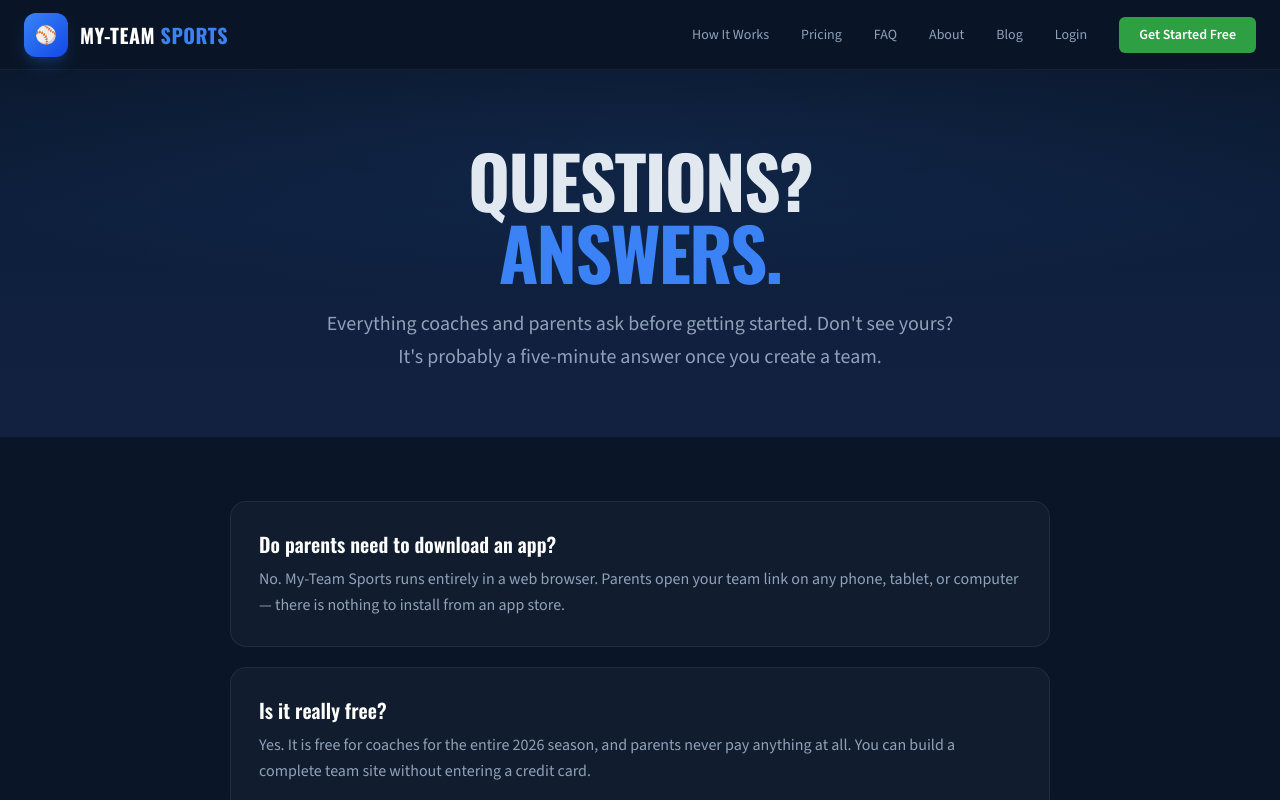
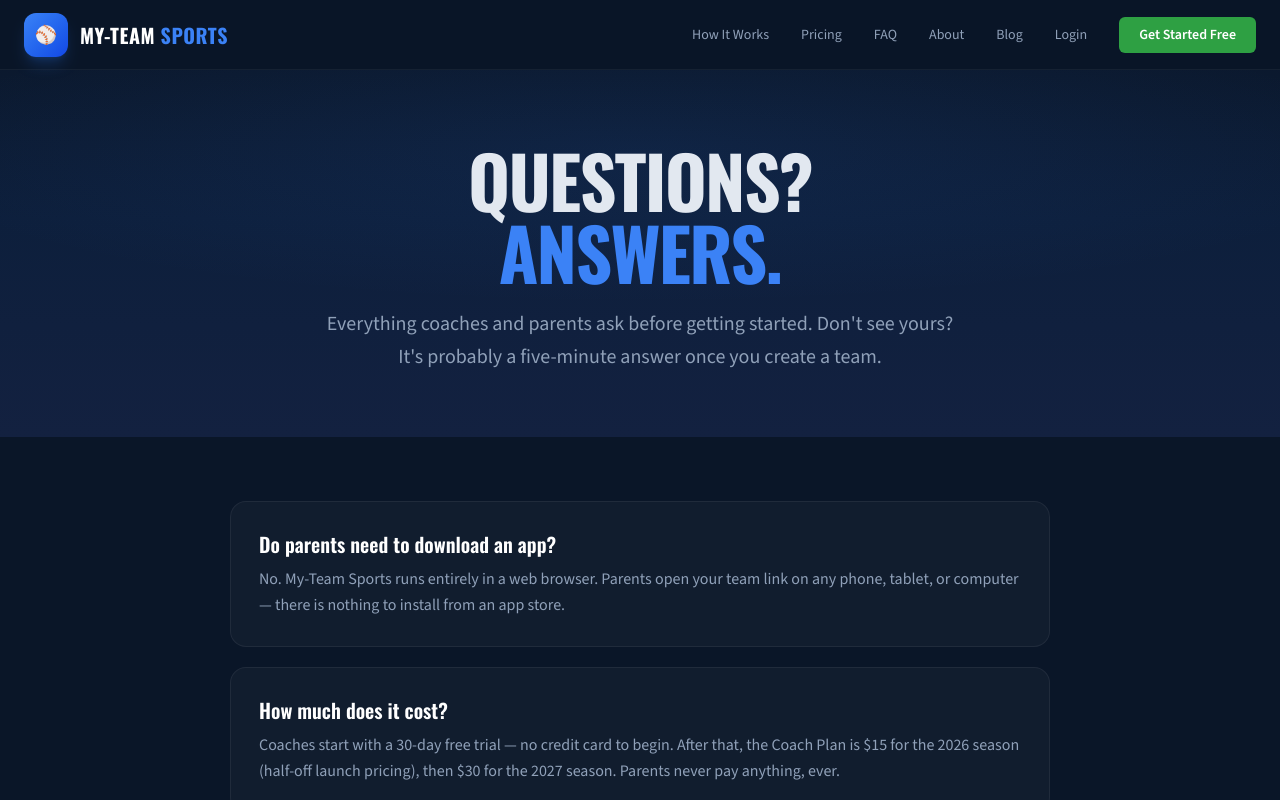
Before and after one commit to Climbo1967/my-teamsports, a Next.js app: page /faq in a window 1280 px wide. Shown: the top 800 px of the page. Built offline with nearby package versions, Linux system fonts and the light colour scheme.

Commit message:
Revise FAQ content and update pricing information
Updated FAQ section with new questions and answers.

```diff
--- a/src/app/faq/page.js
+++ b/src/app/faq/page.js
@@ -3,12 +3,12 @@ import { SiteNav, SiteFooter, CTASection, PageHero } from "@/components/marketin
 export const metadata = {
   title: "FAQ — Common Questions",
   description:
-    "Answers to common questions about My-Team Sports: do parents need an app, is it really free, how passcodes work, which sports are supported, and how team privacy works.",
+    "Answers to common questions about My-Team Sports: do parents need an app, how much it costs, how passcodes work, which sports are supported, and how team privacy works.",
   alternates: { canonical: "/faq" },
   openGraph: {
     title: "FAQ | My-Team Sports",
     description:
-      "Do parents need an app? Is it free? How do passcodes work? Answers to the most common questions.",
+      "Do parents need an app? What does it cost? How do passcodes work? Answers to the most common questions.",
     url: "https://my-teamsports.com/faq",
   },
 };
@@ -19,8 +19,8 @@ const FAQS = [
     a: "No. My-Team Sports runs entirely in a web browser. Parents open your team link on any phone, tablet, or computer — there is nothing to install from an app store.",
   },
   {
-    q: "Is it really free?",
-    a: "Yes. It is free for coaches for the entire 2026 season, and parents never pay anything at all. You can build a complete team site without entering a credit card.",
+    q: "How much does it cost?",
+    a: "Coaches start with a 30-day free trial — no credit card to begin. After that, the Coach Plan is $15 for the 2026 season (half-off launch pricing), then $30 for the 2027 season. Parents never pay anything, ever.",
   },
   {
     q: "Do parents have to create an account?",
```
